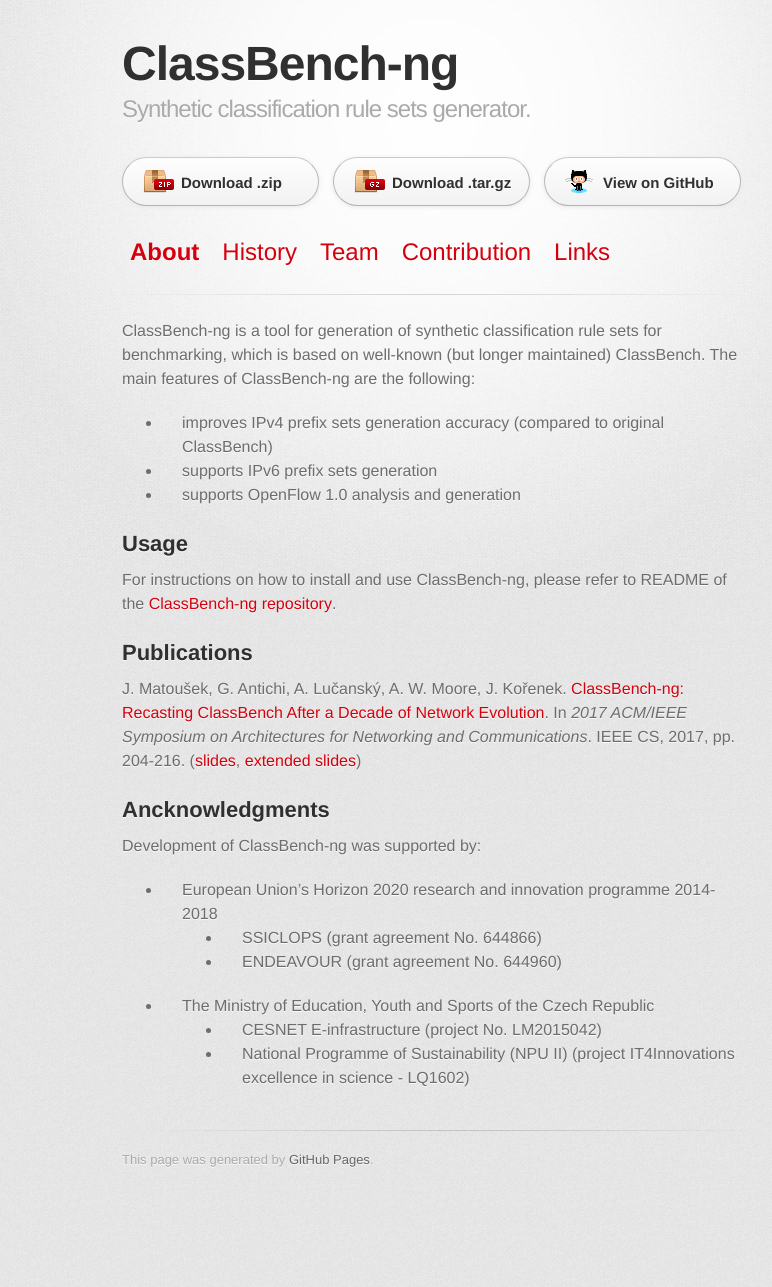
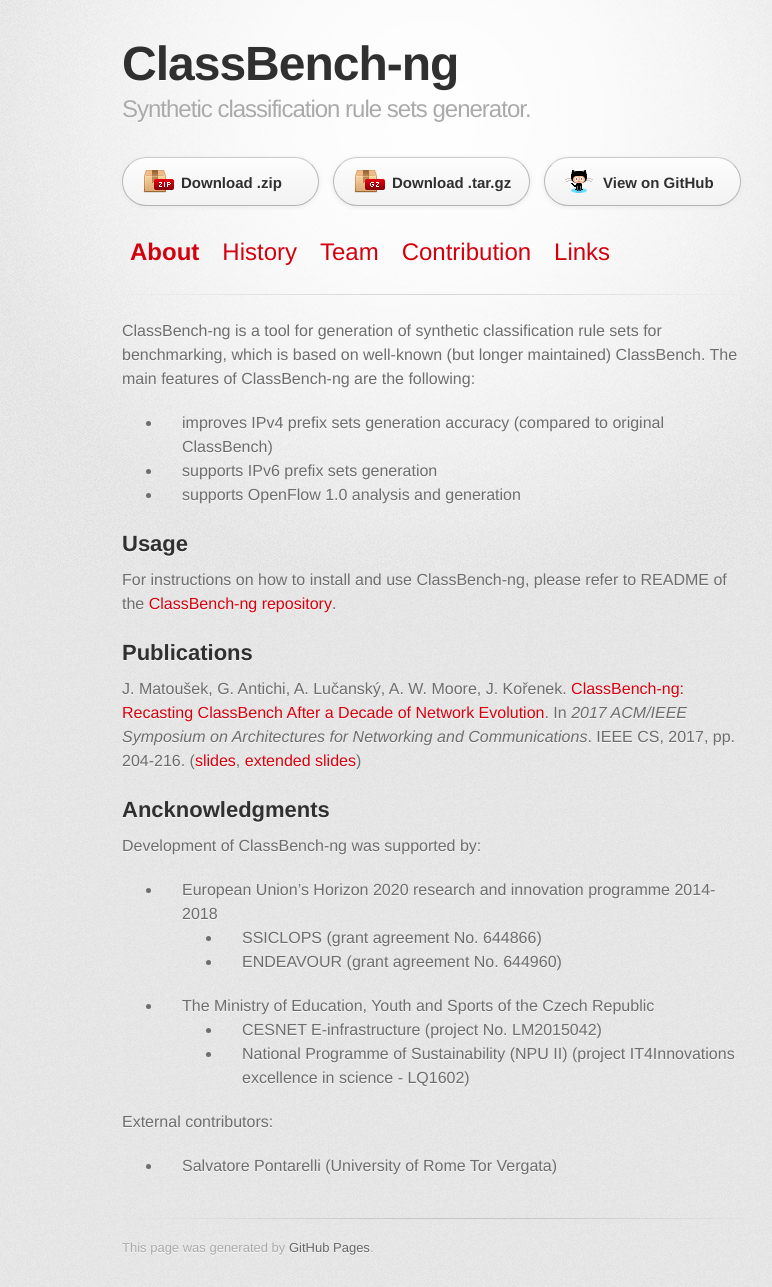
Before and after one commit to classbench-ng/classbench-ng.github.io, a Jekyll site: the page built from index.md, in a window 1280 px wide. Shown: the whole page, without its empty margins (208-980 px from the left). Built offline with Jekyll 4.4.1, drawn with Linux system fonts in a browser that asks for light colours; some web fonts are replaced; before the commit the page ends 1199 px from its top, so only the background shows below that.

Commit message:
[MAINTENANCE]: modified "Suggested Contributions" section and added "External contributors" list into "Acknowledgments" section
These changes were triggered by a patch from Salvatore Pontarelli (commit 29024ad25b5fe7aa911dccc9d75335dc00bb57ab in the classbench-ng/classbench-ng repository).

```diff
--- a/index.md
+++ b/index.md
@@ -27,3 +27,7 @@
 - The Ministry of Education, Youth and Sports of the Czech Republic
   - CESNET E-infrastructure (project No. LM2015042)
   - National Programme of Sustainability (NPU II) (project IT4Innovations excellence in science - LQ1602)
+
+External contributors:
+
+- Salvatore Pontarelli (University of Rome Tor Vergata)
```
Also changed, not shown: contribution.md (+0 -1 lines).
